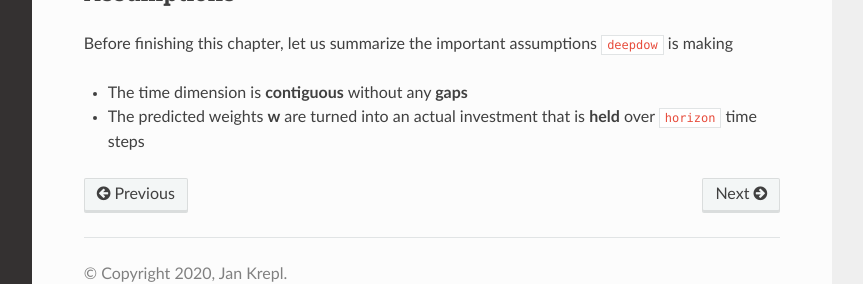
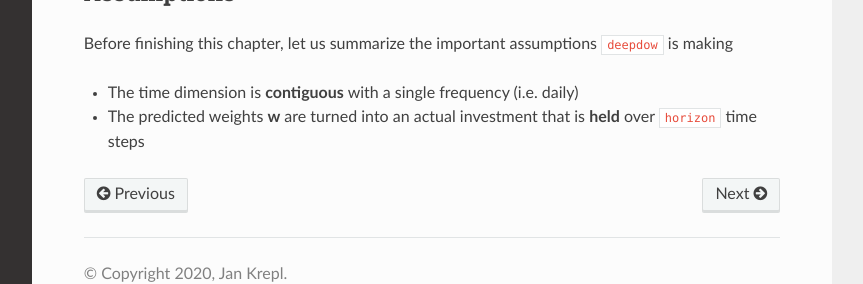
Before and after one commit to jankrepl/deepdow, a Sphinx documentation site: the page built from docs/source/basics.rst, in a window 1280 px wide and 900 px high, scrolled down 2737 px, cut to the strip 557-841 px from the top of the window. Shown: the whole strip, without its empty margins (268-1131 px from the left). Built offline with Sphinx 7.4.7 and the Read the Docs theme 2.0.0, drawn with Linux system fonts in a browser that asks for light colours; pages that are not in the unit, such as notebooks, are missing from menus.

Commit message:
Avoid reusing gap in a different context

```diff
--- a/docs/source/basics.rst
+++ b/docs/source/basics.rst
@@ -76,5 +76,5 @@ Assumptions
 -----------
 Before finishing this chapter, let us summarize the important assumptions :code:`deepdow` is making
 
-- The time dimension is **contiguous** without any **gaps**
+- The time dimension is **contiguous** with a single frequency (i.e. daily)
 - The predicted weights **w** are turned into an actual investment that is **held** over :code:`horizon` time steps
```
